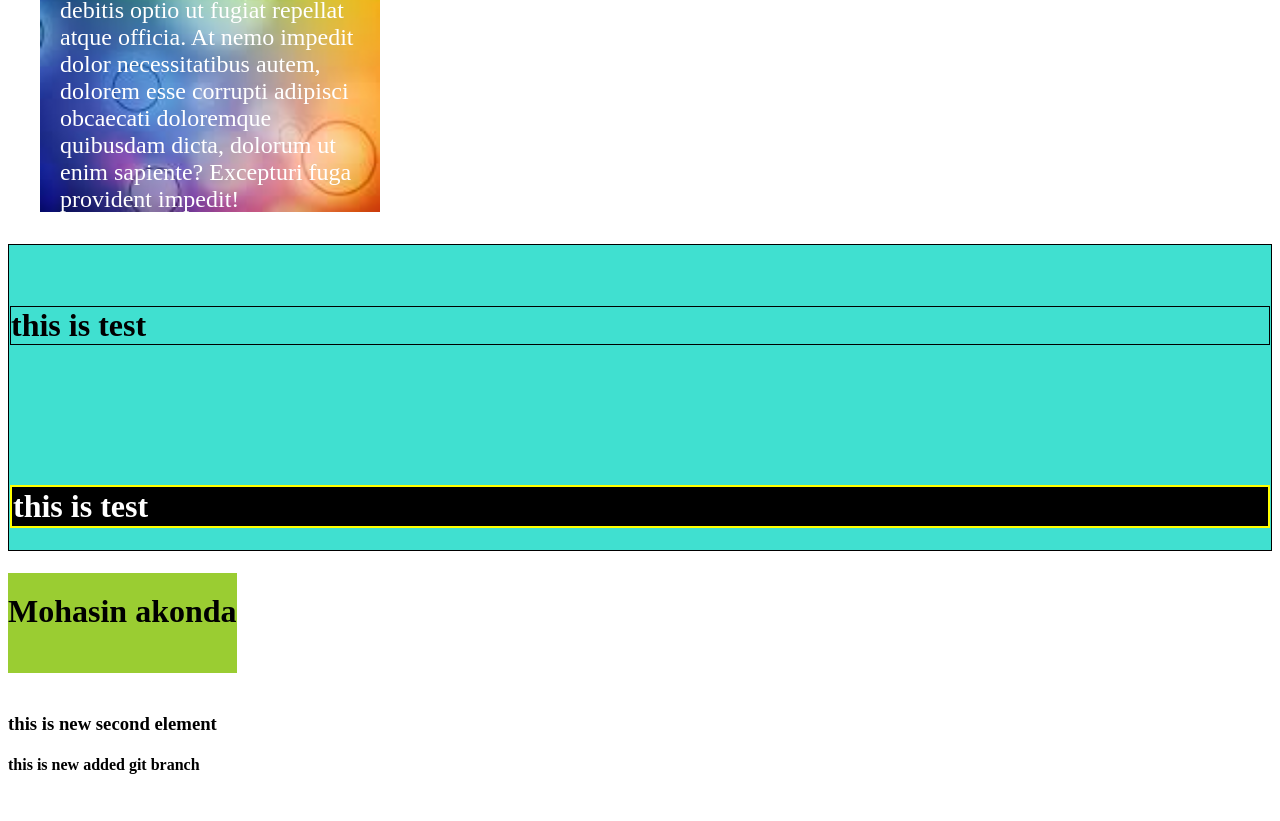
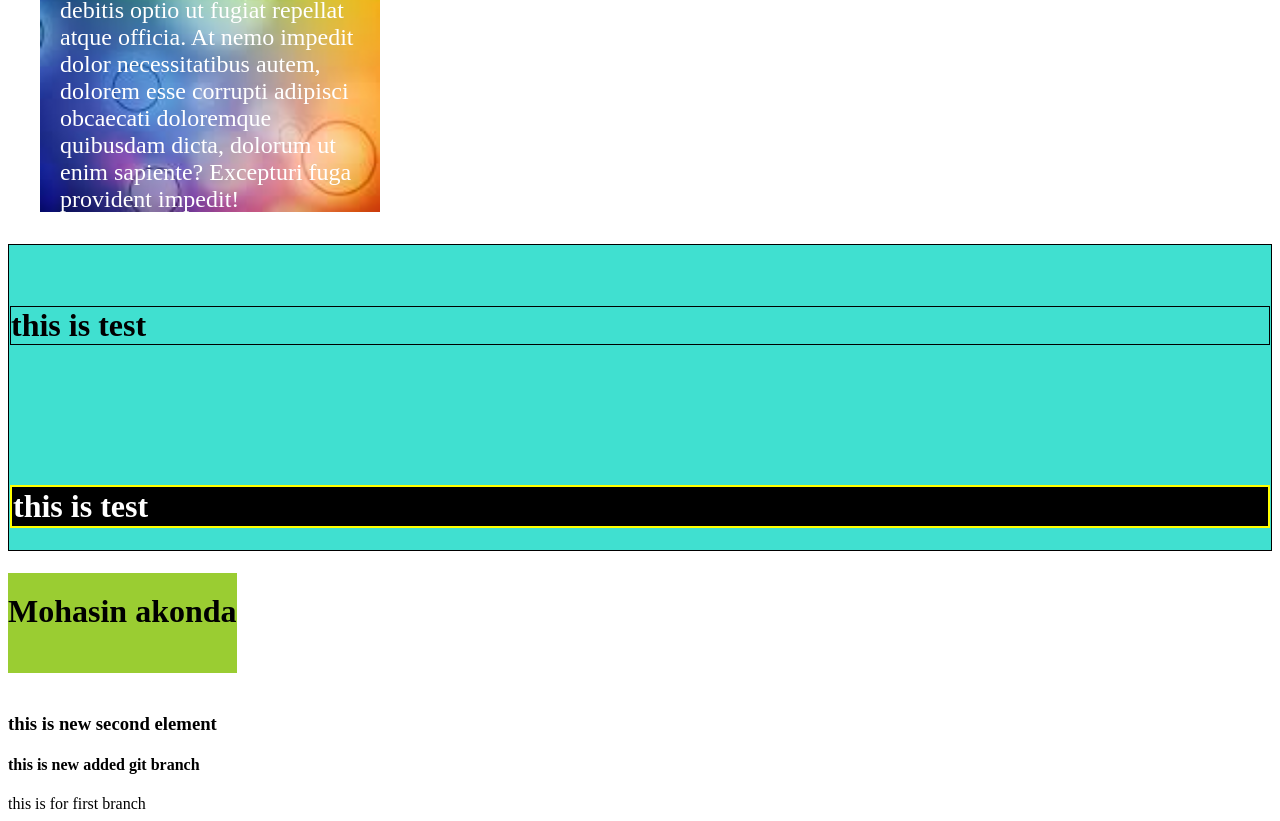
Before and after one commit to mohasinakonda/new-profile, a plain HTML site: page index.html in a window 1280 px wide. Shown: the part 1585-2406 px from the top of the page. Before the commit the page ends 2380 px from the top, so only its background shows below. Drawn offline with Linux system fonts and the light colour scheme.

Commit message:
test msg

```diff
--- a/index.html
+++ b/index.html
@@ -144,5 +144,8 @@
 		<div>
 			<h4> this is new added git branch</h4>
 		</div>
+
+
+		<div> this is for first branch</div>
 	</body>
 </html>
```
